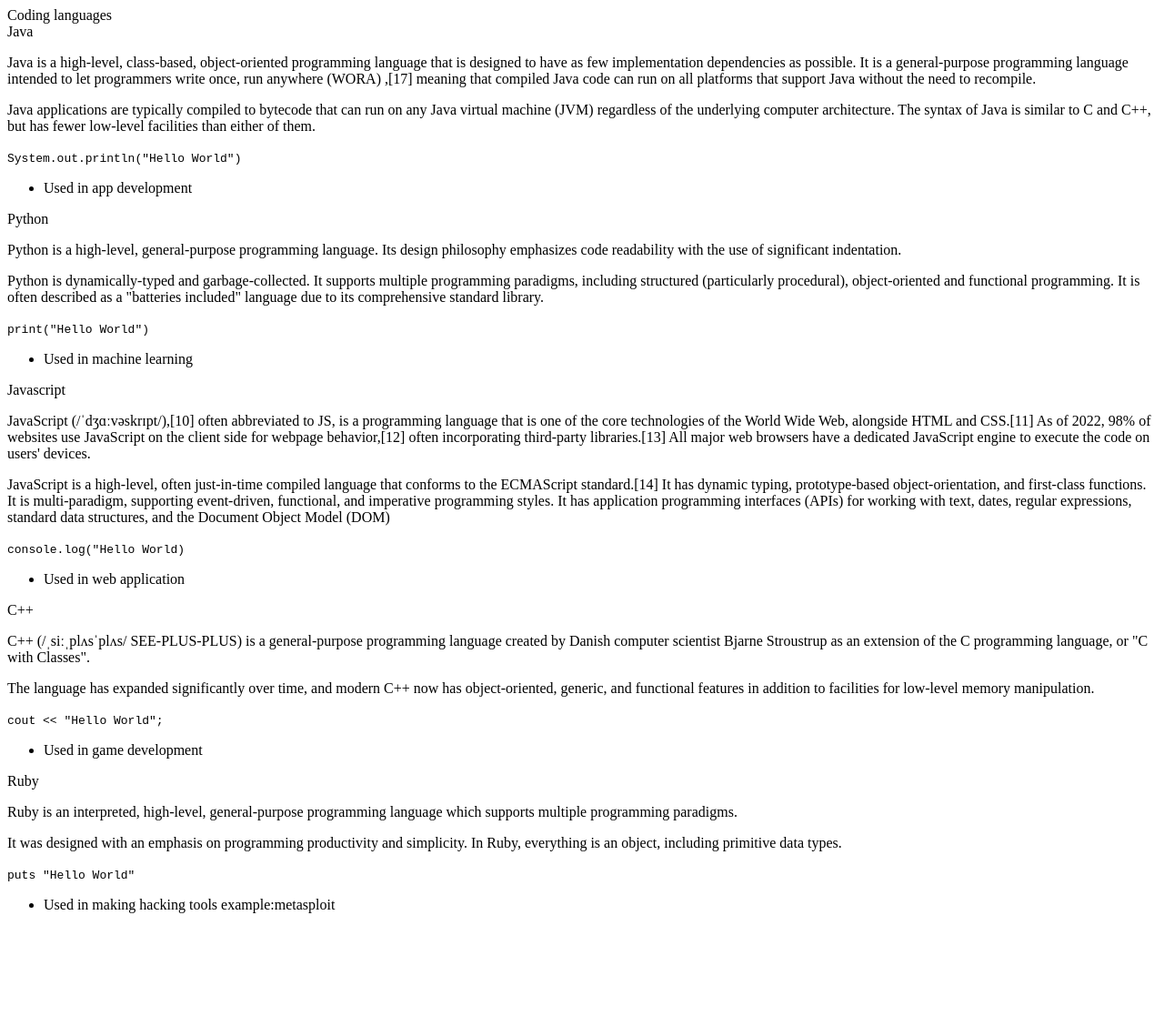
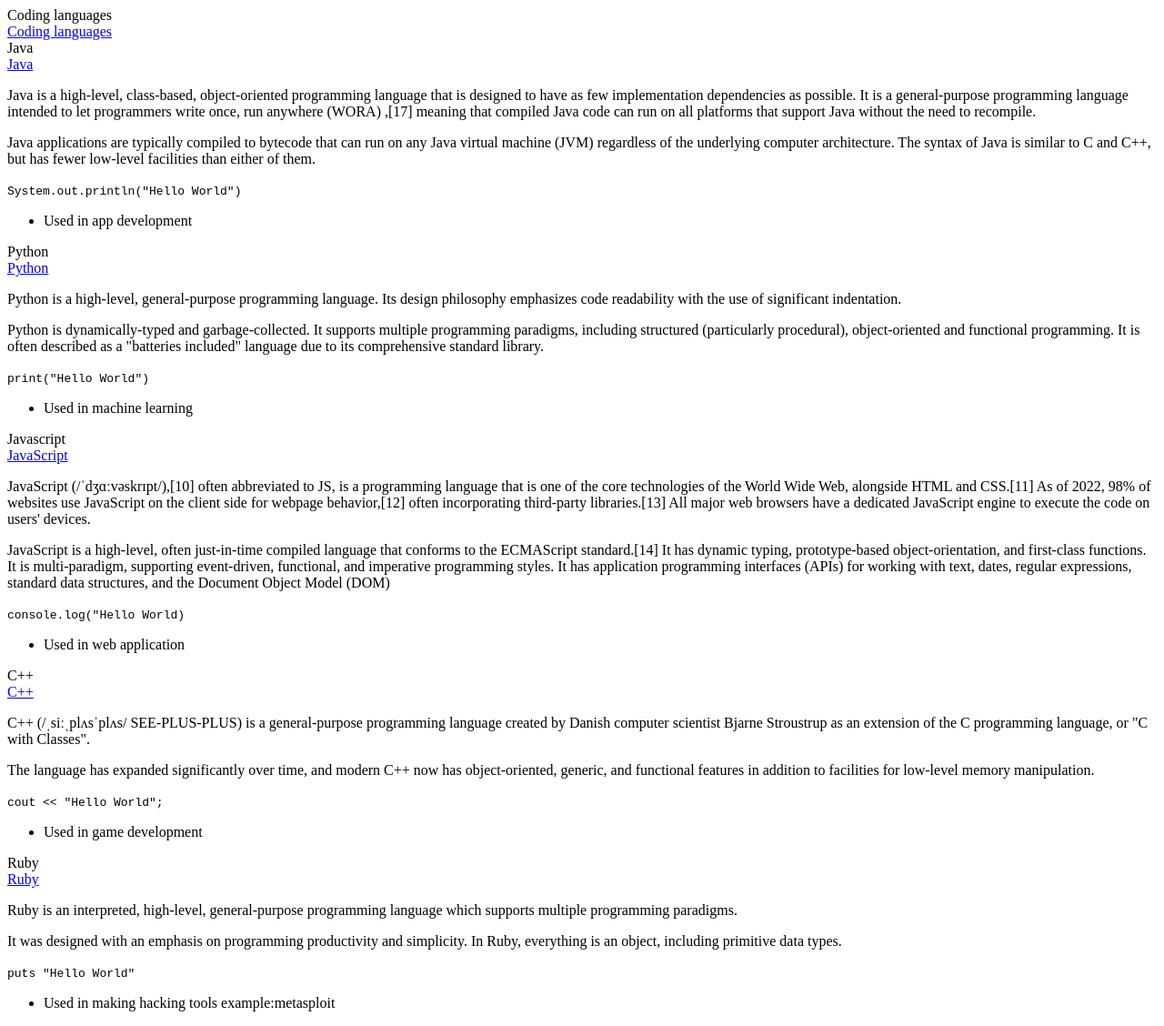
Before and after one commit to ashmalzahra/ash-david, a plain HTML site: page index.html in a window 1280 px wide. Shown: the whole page at 91% size. Before the commit the page ends 1020 px from the top, so only its background shows below. Drawn offline with Linux system fonts and the light colour scheme.

Commit message:
Step 12 and 13

```diff
--- a/index.html
+++ b/index.html
@@ -9,12 +9,13 @@
 <body>
     <nav id="navbar">
         <header> Coding languages </header>
-        <a class= "nav-link" href=""></a>
+        <a class= "nav-link" href="#Coding languages">Coding languages</a>
     </nav>
     <main id = "main-doc">
         <section id="Java"class= "main-section">
             <header>Java</header>
-            <a class= "nav-link" href=""></a>
+            <a class= "nav-link" href="#Java">Java</a>
+
 
             <p>Java is a high-level, class-based, object-oriented programming language that is designed
                  to have as few implementation dependencies as possible. It is a general-purpose
@@ -37,7 +38,7 @@
 
         <section id="Python" class= "main-section">
             <header>Python</header>
-            <a class= "nav-link" href=""></a>
+            <a class= "nav-link" href="#Python">Python</a>
 
             <p>Python is a high-level, general-purpose programming language. Its design philosophy
                emphasizes code readability with the use of significant indentation.
@@ -58,7 +59,7 @@
 
         <section id="Javascript" class= "main-section">
             <header>Javascript</header>
-            <a class= "nav-link" href=""></a>
+            <a class= "nav-link" href="#Javascript">JavaScript</a>
 
             <p>JavaScript (/ˈdʒɑːvəskrɪpt/),[10] often abbreviated to JS, is a programming language that
                is one of the core technologies of the World Wide Web, alongside HTML and CSS.[11] As of
@@ -84,7 +85,7 @@
 
         <section id="C++" class= "main-section">
             <header>C++</header>
-            <a class= "nav-link" href=""></a>
+            <a class= "nav-link" href="#C++">C++</a>
 
             <p>C++ (/ˌsiːˌplʌsˈplʌs/ SEE-PLUS-PLUS) is a general-purpose programming language created by
                 Danish computer scientist Bjarne Stroustrup as an extension of the C programming language,
@@ -105,7 +106,7 @@
 
         <section id="Ruby" class= "main-section">
             <header>Ruby</header>
-            <a class= "nav-link" href=""></a>
+            <a class= "nav-link" href="#Ruby">Ruby</a>
 
             <p>Ruby is an interpreted, high-level, general-purpose programming language which supports
             multiple programming paradigms.
```
